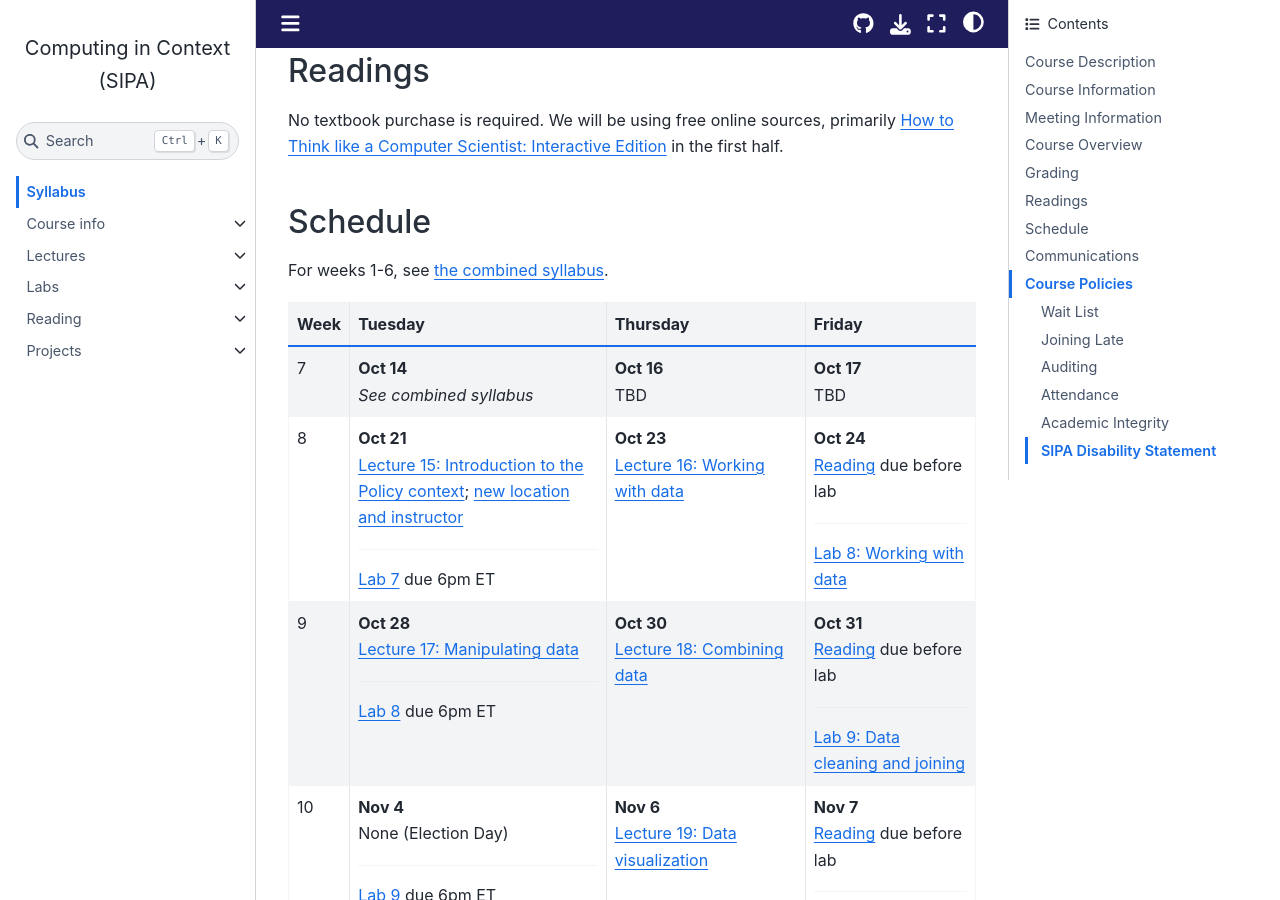
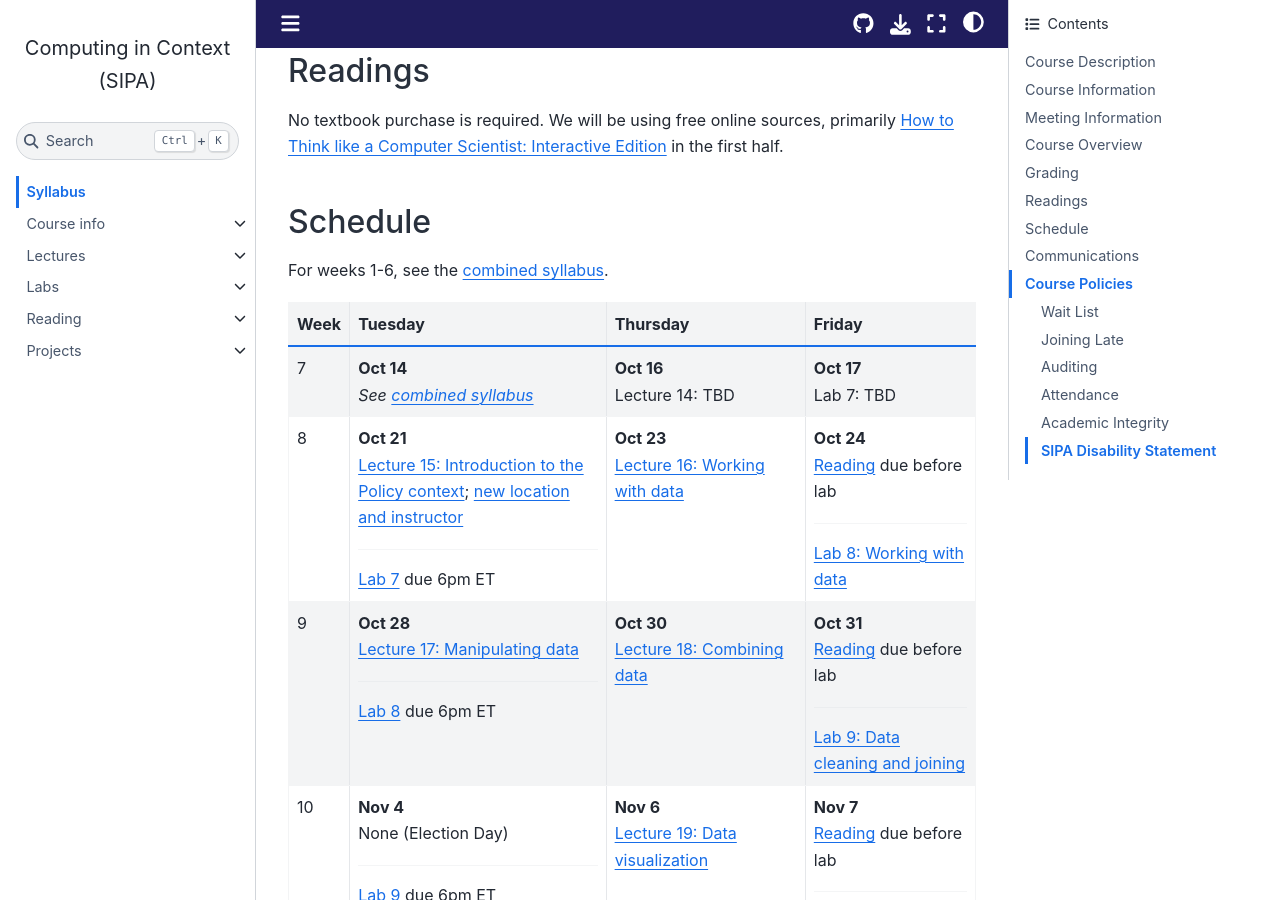
Before and after one commit to afeld/computing-in-context, a Jupyter Book: the page built from index.md, in a window 1280 px wide and 900 px high, scrolled down 4491 px. Built offline with Jupyter Book 1.0.4 settings and Sphinx 7.4.7 and the Sphinx Book theme 1.1.4, drawn with Linux system fonts in a browser that asks for light colours; pages that are not in the unit, such as notebooks, are missing from menus; comment, search, counter and statistics services are not loaded.

Commit message:
clarify that lecture and lab will happen after the midterm

```diff
--- a/index.md
+++ b/index.md
@@ -120,11 +120,11 @@ No textbook purchase is required. We will be using free online sources, primaril
 
 ## Schedule
 
-For weeks 1-6, see [the combined syllabus](https://courseworks2.columbia.edu/courses/226977/assignments/syllabus).
+For weeks 1-6, see the [combined syllabus][combined-syl].
 
 | Week | Tuesday                                                                                                                                                             | Thursday                                                                         | Friday                                                                                                                                            |
 | ---- | ------------------------------------------------------------------------------------------------------------------------------------------------------------------- | -------------------------------------------------------------------------------- | ------------------------------------------------------------------------------------------------------------------------------------------------- |
-| 7    | **Oct 14**<br/>_See combined syllabus_                                                                                                                              | **Oct 16**<br/>TBD                                                               | **Oct 17**<br/>TBD                                                                                                                                |
+| 7    | **Oct 14**<br/>_See [combined syllabus][combined-syl]_                                                                                                              | **Oct 16**<br/>Lecture 14: TBD                                                   | **Oct 17**<br/>Lab 7: TBD                                                                                                                         |
 | 8    | **Oct 21**<br/>[Lecture 15: Introduction to the Policy context](lecture_15.ipynb); [new location and instructor](#meeting-information)<hr/>[Lab 7][lab7] due 6pm ET | **Oct 23**<br/>[Lecture 16: Working with data](lecture_16.ipynb)                 | **Oct 24**<br/>[Reading](week_8.md) due before lab<hr/>[Lab 8: Working with data](lab_8_guide.md)                                                 |
 | 9    | **Oct 28**<br/>[Lecture 17: Manipulating data](lecture_17.ipynb)<hr/>[Lab 8](lab_8.ipynb) due 6pm ET                                                                | **Oct 30**<br/>[Lecture 18: Combining data](lecture_18.ipynb)                    | **Oct 31**<br/>[Reading](week_9.md) due before lab<hr/>[Lab 9: Data cleaning and joining](lab_9_guide.md)                                         |
 | 10   | **Nov 4**<br/>None (Election Day)<hr/>[Lab 9](lab_9.ipynb) due 6pm ET                                                                                               | **Nov 6**<br/>[Lecture 19: Data visualization](lecture_19.ipynb)                 | **Nov 7**<br/>[Reading](week_10.md) due before lab<hr/>[Lab 10: Data visualization](lab_10_guide.md)<hr/>[Project 1](project_1.md) due 11:59pm ET |
@@ -182,7 +182,7 @@ If you're not officially [registered](https://www.sipa.columbia.edu/sipa-educati
 
 - This syllabus
 - [The Courseworks homepage](https://courseworks2.columbia.edu/courses/226977)
-- [The combined syllabus](https://courseworks2.columbia.edu/courses/226977/assignments/syllabus)
+- [The combined syllabus][combined-syl]
 - [Lecture materials](https://drive.google.com/drive/folders/1DSDO-BBdJ7b7Im6osWGzn49Cw_snw96j) and [Assignments](https://courseworks2.columbia.edu/courses/226977/assignments) to get caught up
 
 [Let us know](#instructors) if you have any trouble accessing.
```
Also changed, not shown: other parts of index.md (+4 -0 lines).
